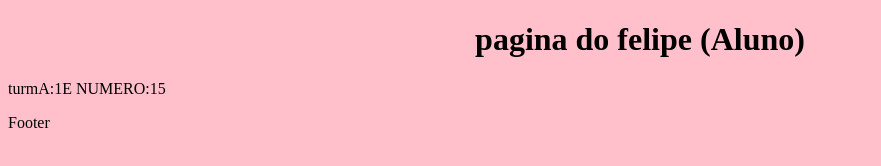
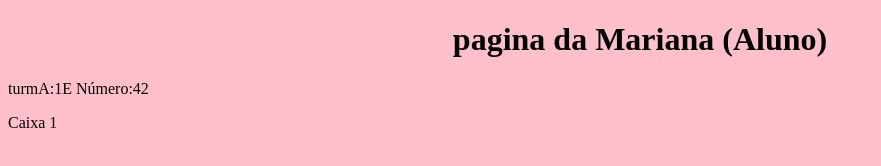
Before and after one commit to mary015/primeiroe_2t, a plain HTML site: page index.html in a window 1280 px wide. Shown: the whole page, without its empty margins (0-881 px from the left). Drawn offline with Linux system fonts and the light colour scheme.

Commit message:
Update index.html

```diff
--- a/index.html
+++ b/index.html
@@ -6,8 +6,11 @@
     <link rel="stylesheet" href="estilo.css">
   </head>
   <body>
-    <h1>pagina do felipe (Aluno)</h1>
-    <p>turmA:1E     NUMERO:15</p>
+    <h1>pagina da Mariana (Aluno)</h1>
+    <p>turmA:1E     Número:42</p>
+
+    <div class="caixal">
+      Caixa 1
+    </div>
+
   </body>
-</html>
-Footer
```
